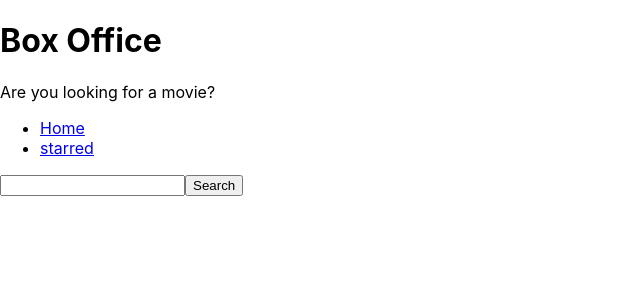
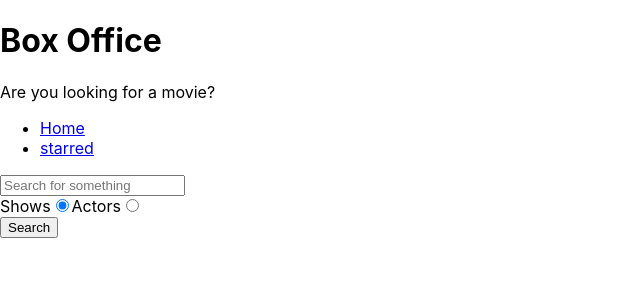
Before and after one commit to Rajat-pixel-codes/box-office, a React (Create React App) app: page / in a window 1280 px wide. Shown: the top 300 px of the page, without its empty margins (0-640 px from the left). Built offline with nearby package versions, Linux system fonts and the light colour scheme.

Commit message:
added search option

```diff
--- a/src/pages/Home.js
+++ b/src/pages/Home.js
@@ -5,9 +5,11 @@
 function Home() {
   const [input, setInput] = useState('');
   const [results, setResults] = useState(null);
+  const [searchOption, setSearchOption] = useState('shows');
+  const isShowsSearch = searchOption === 'shows';
 
   const onSearch = () => {
-    apiGet(`/search/shows?q=${input}`).then(result => {
+    apiGet(`/search/${searchOption}?q=${input}`).then(result => {
       setResults(result);
     });
   };
@@ -22,19 +24,21 @@
     }
   };
 
+  const onRadioChange = ev => {
+    setSearchOption(ev.target.value);
+  };
+
   const renderResults = () => {
     if (results && results.length === 0) {
       return <div>No Results</div>;
     }
 
     if (results && results.length > 0) {
-      return (
-        <div>
-          {results.map(item => (
-            <div key={item.show.id}>{item.show.name}</div>
-          ))}
-        </div>
-      );
+      return results[0].show
+        ? results.map(item => <div key={item.show.id}>{item.show.name}</div>)
+        : results.map(item => (
+            <div key={item.person.id}>{item.person.name}</div>
+          ));
     }
 
     return null;
@@ -44,10 +48,36 @@
     <MainPageLayout>
       <input
         type="text"
+        placeholder="Search for something"
         onChange={onInputChange}
         onKeyDown={onKeyDown}
         value={input}
       />
+
+      <div>
+        <label htmlFor="shows-search">
+          Shows
+          <input
+            id="shows-search"
+            type="radio"
+            value="shows"
+            checked={isShowsSearch}
+            onChange={onRadioChange}
+          />
+        </label>
+
+        <label htmlFor="actors-search">
+          Actors
+          <input
+            id="actors-search"
+            type="radio"
+            value="people"
+            checked={!isShowsSearch}
+            onChange={onRadioChange}
+          />
+        </label>
+      </div>
+
       <button type="button" onClick={onSearch}>
         Search
       </button>
```
